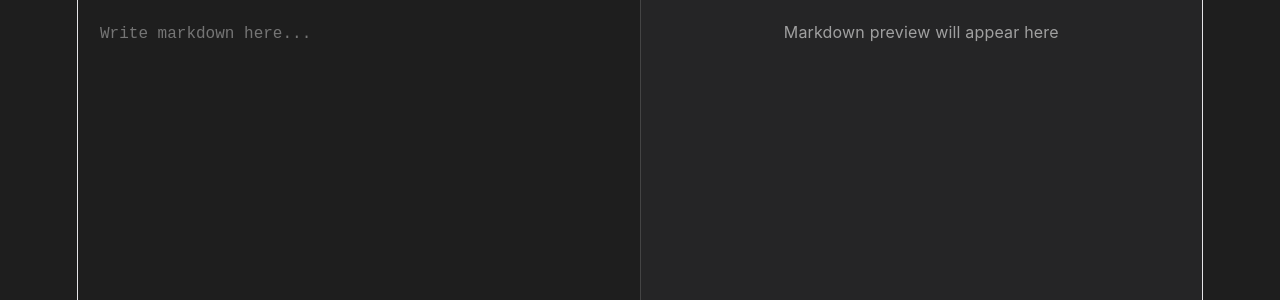
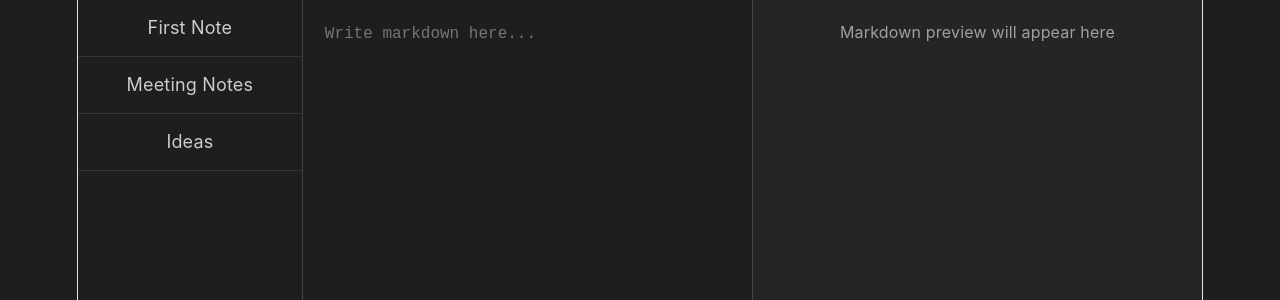
Before and after one commit to prerantej/Note_App, a React app in the folder frontend/: page / in a window 1280 px wide. Shown: the top 300 px of the page. Built offline with nearby package versions, Linux system fonts and the light colour scheme; the HTML template or start-up script is replaced by a standard one.

Commit message:
feat: create NotesList component doesnt call backend

```diff
--- a/frontend/src/App.css
+++ b/frontend/src/App.css
@@ -23,7 +23,7 @@ body {
 
 .editor-pane, .preview-pane {
   flex: 1;
-  width: 50%;
+  width: 40%;
   height: 100%;
   padding: 20px;
 }
@@ -55,3 +55,26 @@ body {
   line-height: 1.6;
   color: #a0a0a0;
 }
+
+.notes-list-pane {
+  width: 20%;
+  border-right: 1px solid #444;
+  overflow-y: auto;
+}
+
+.notes-list {
+  list-style-type: none;
+  padding: 0;
+  margin: 0;
+}
+
+.note-item {
+  padding: 15px;
+  border-bottom: 1px solid #333;
+  cursor: pointer;
+  color: #ccc;
+}
+
+.note-item:hover {
+  background-color: #333;
+}
--- /dev/null
+++ b/frontend/src/components/NotesList.jsx
@@ -0,0 +1,23 @@
+import React from 'react';
+
+const mockNotes = [
+  { id: 1, title: "First Note" },
+  { id: 2, title: "Meeting Notes" },
+  { id: 3, title: "Ideas" }
+];
+
+const NotesList = () => {
+  return (
+    <div className="notes-list-pane">
+      <ul className="notes-list">
+        {mockNotes.map((note) => (
+          <li key={note.id} className="note-item">
+            {note.title}
+          </li>
+        ))}
+      </ul>
+    </div>
+  );
+};
+
+export default NotesList;
--- a/frontend/src/components/SplitPane.jsx
+++ b/frontend/src/components/SplitPane.jsx
@@ -1,10 +1,12 @@
 import React from 'react';
+import NotesList from './NotesList';
 import Editor from './Editor';
 import Preview from './Preview';
 
 const SplitPane = () => {
   return (
     <div className="split-pane">
+      <NotesList />
       <Editor />
       <Preview />
     </div>
```
